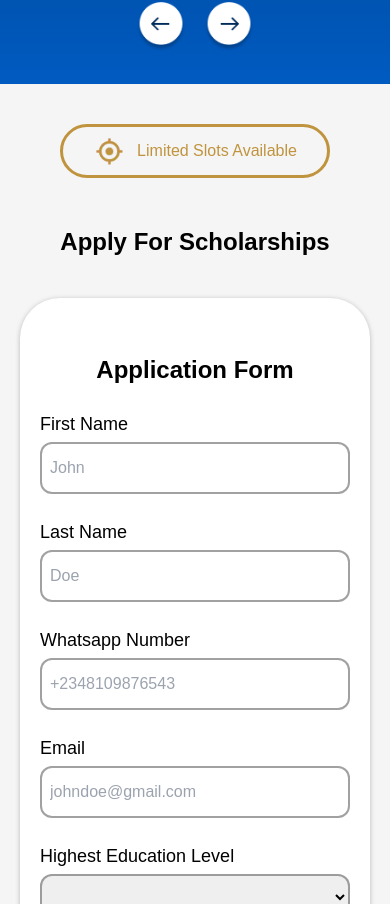
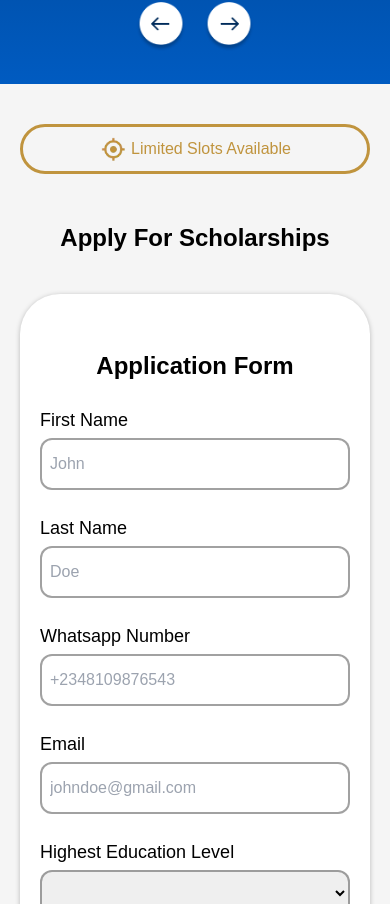
Before and after one commit to Emmyboii/tmbi2.0, a React (Create React App) app in the folder thronemanagement/: page / in a window 390 px wide. Shown: the part 8938-9842 px from the top of the page. Built offline with nearby package versions, Linux system fonts and the light colour scheme; no server answers.

Commit message:
mini update

```diff
--- a/thronemanagement/src/Components/Apply.jsx
+++ b/thronemanagement/src/Components/Apply.jsx
@@ -87,8 +87,8 @@ const Apply = () => {
 
     return (
         <div id='apply' className='xl:px-32 md:p-16 p-5 py-10 xl:py-20 bg-[#F5F5F5]'>
-            <p className="sq:py-3 py-2 px-[30px] rounded-full mx-auto sa:w-[300px] w-[270px] flex items-center justify-center gap-3 border-[3px] border-[#C0943E] bg-transparent text-[#C0943E] sa:text-[18px] text-base font-medium">
-                <img className='sm:w-auto w-8' src={target2} alt="" />
+            <p className="sq:py-3 py-2 px-[30px] rounded-full mx-auto sa:w-[300px] sk:w-[270px] flex items-center justify-center sk:gap-3 gap-1 border-[3px] border-[#C0943E] bg-transparent text-[#C0943E] sa:text-[18px] text-base font-medium">
+                <img className='sm:w-auto w-7' src={target2} alt="" />
                 Limited Slots Available
             </p>
             <p className='text-black lf:text-[40px] mt-12 sp:text-[32px] text-2xl text-center font-bold'>Apply For Scholarships</p>
--- a/thronemanagement/src/Components/EachPrograms.jsx
+++ b/thronemanagement/src/Components/EachPrograms.jsx
@@ -210,7 +210,7 @@ const EachPrograms = ({ setOpenCart, suggestedPrograms }) => {
                     </div>
                 )}
 
-                <div className="mt-32 xl:px-32 md:p-16 p-5 py-10 xl:py-20 bg-[#F5F5F5]">
+                <div className="mt-4 xl:px-32 md:p-16 p-5 py-10 xl:py-20 bg-[#F5F5F5]">
                     <p className="text-2xl md:text-3xl lg:text-[32px] text-center md:text-left font-bold">
                         Program Details
                     </p>
--- a/thronemanagement/src/Pages/Programs.jsx
+++ b/thronemanagement/src/Pages/Programs.jsx
@@ -61,7 +61,7 @@ const Programs = () => {
                                 >
                                     <div>
                                         <img
-                                            className="w-full h-[150px] sm:h-[180px] md:h-[200px] object-cover rounded-t-2xl hover:scale-95 transition-all duration-500"
+                                            className="w-full h-[150px] sm:h-[180px] md:h-[200px] object-cover rounded-t-2xl hover:scale-95 transition-all duration-700"
                                             src={programImg}
                                             alt=""
                                         />
```
